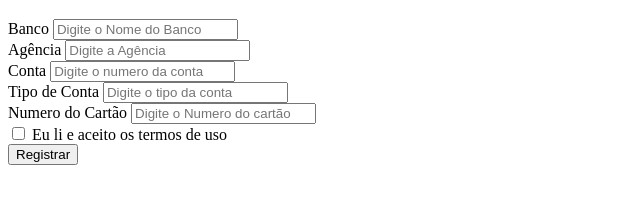
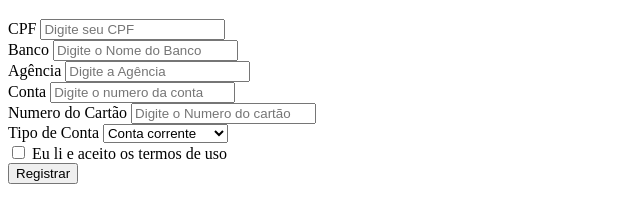
Before and after one commit to juliosilvacwb/controlle-financeiro, a plain HTML site: page cadastro-conta-bancaria.html in a window 1280 px wide. Shown: the part 61-284 px from the top of the page, without its empty margins (0-640 px from the left). Drawn offline with Linux system fonts and the light colour scheme.

Commit message:
Atualizando tipo de conta e id do usuario

```diff
--- a/cadastro-conta-bancaria.html
+++ b/cadastro-conta-bancaria.html
@@ -9,27 +9,35 @@
         <h1>Cadastre sua conta</h1>
         <form id="register-form">
             <div class="full-box">
+                <label for="cpf">CPF</label>
+                <input type="text" id="cpf" placeholder="Digite seu CPF">
+            </div>
+            <div class="full-box">
                 <label for="banco">Banco</label>
                 <input type="text" id="banco" placeholder="Digite o Nome do Banco">
             </div>
             <div class="full-box">
                 <label for="agencia">Agência</label>
-                <input type="number" id="agencia" placeholder="Digite a Agência">
+                <input type="text" id="agencia" placeholder="Digite a Agência">
             </div>
 
             <div class="half-box">
                 <label for="conta">Conta</label>
-                <input type="number" id="conta" placeholder="Digite o numero da conta">
-            </div>
-            <div class="half-box">
-                <label for="tipodeconta">Tipo de Conta</label>
-                <input type="number" id="tipodeconta" placeholder="Digite o tipo da conta">
+                <input type="text" id="conta" placeholder="Digite o numero da conta">
             </div>
 
             <div class="half-box">
                 <label for="cartao">Numero do Cartão</label>
-                <input type="number" id="cartao" placeholder="Digite o Numero do cartão">
+                <input type="text" id="cartao" placeholder="Digite o Numero do cartão">
             </div>
+
+            <label for="tipo-de-conta">Tipo de Conta</label>
+            <select tipo de conta="select">
+                <option value="valor1">Cartão de credito</option>
+                <option value="valor2" selected>Conta corrente</option>
+                <option value="valor3">Poupança</option>
+              </select>
+
             <div class="full-box">
                 <input type="checkbox" id="agreement">
                 <label for="agreement">Eu li e aceito os termos de uso</label>
```
